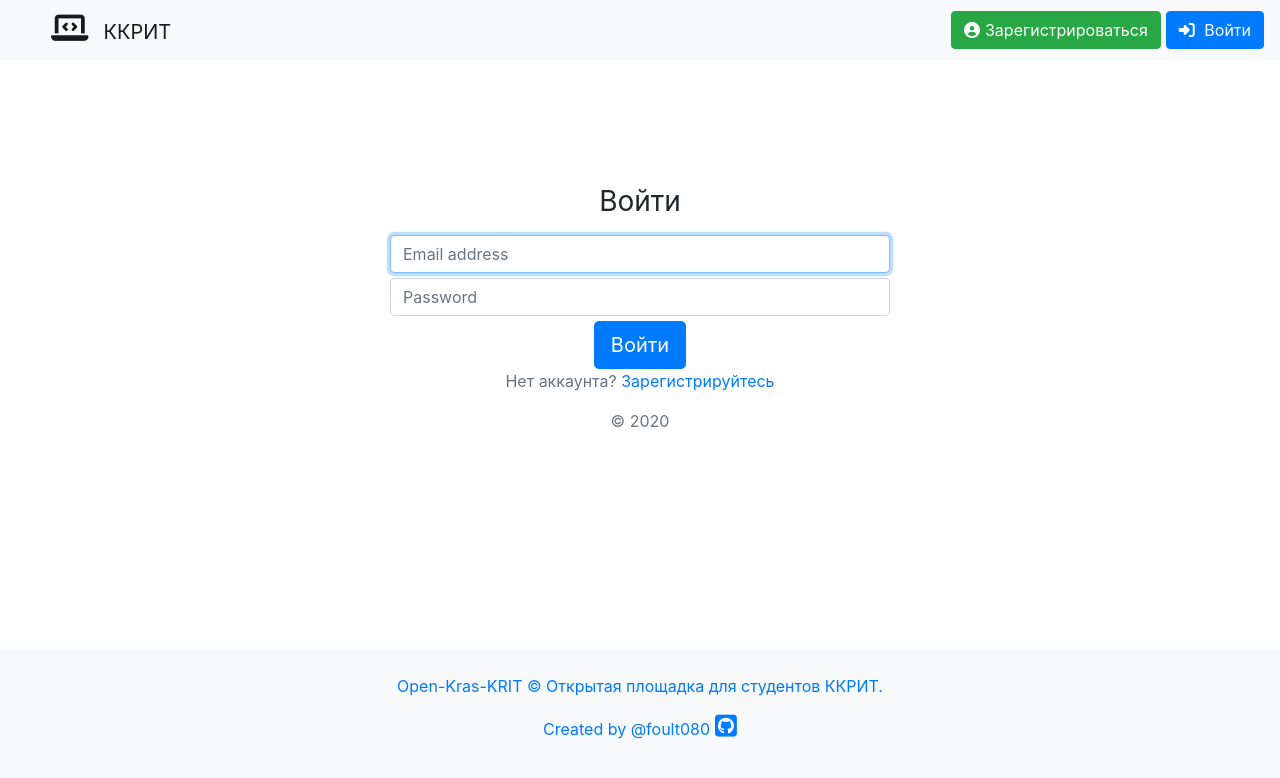
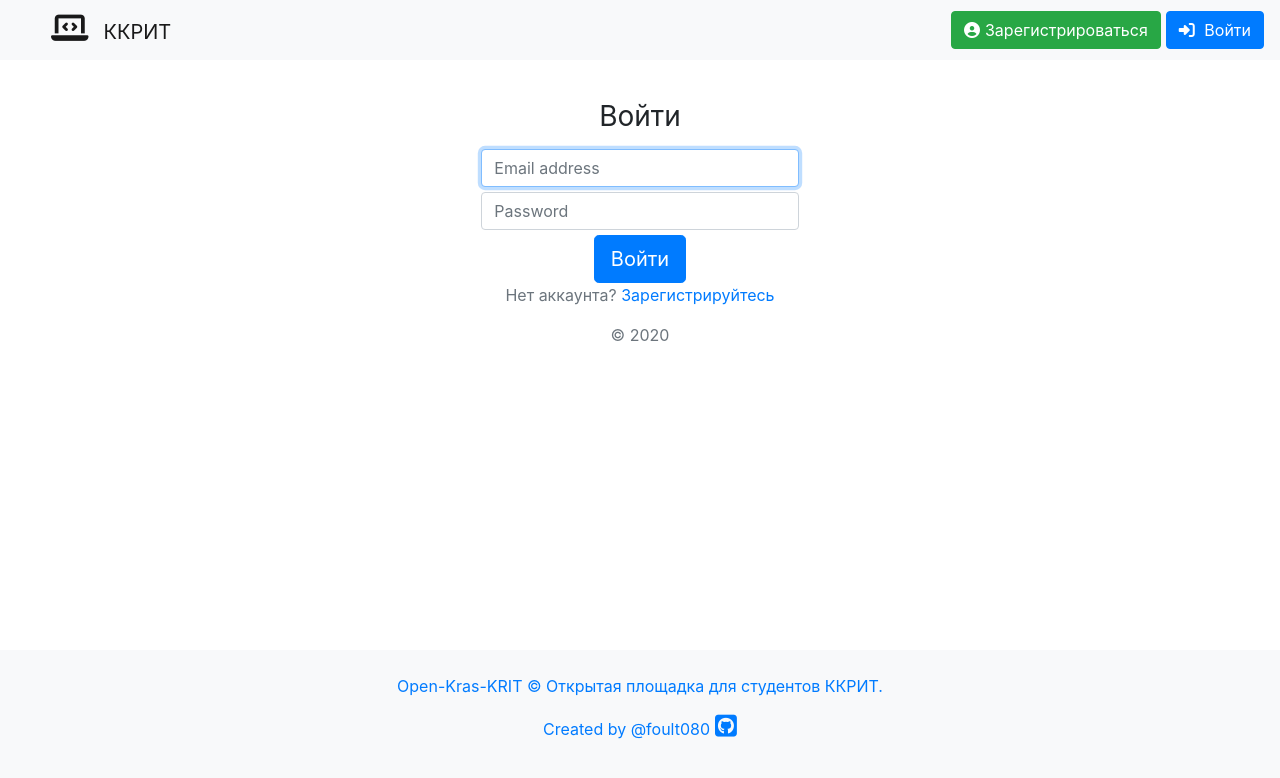
Before and after one commit to Foult080/open-kras-krit, a React (Create React App) app in the folder front-app/: page /signin in a window 1280 px wide. Shown: the top 778 px of the page. Built offline with nearby package versions, Linux system fonts and the light colour scheme; no server answers.

Commit message:
adaptive changes 3

```diff
--- a/front-app/src/App.css
+++ b/front-app/src/App.css
@@ -70,7 +70,8 @@ body {
 }
 
 .auth {
-  width: 40%;
+  padding-left: 10%;
+  padding-right: 10%;
   text-align: center;
   margin-top: 10%;
   margin-bottom: 10%;
--- a/front-app/src/components/auth/Login.js
+++ b/front-app/src/components/auth/Login.js
@@ -27,7 +27,7 @@ const Login = ({ login, isAuth }) => {
 
   return (
     <Fragment>
-      <div className="container col-lg-12 col-md-10 col-sm-6">
+      <div className="container col-lg-4 col-md-4 col-sm-2">
         <div className="auth ml-auto mx-auto auth">
           <form className="form-signin" onSubmit={e => onSubmit(e)}>
             <h1 className="h3 mb-3 font-weight-normal">Войти</h1>
--- a/front-app/src/components/layout/NavBar.js
+++ b/front-app/src/components/layout/NavBar.js
@@ -32,12 +32,14 @@ const NavBar = ({ auth: { isAuth, loading }, logout }) => {
         О проекте
       </Nav.Link>
  */}
+      <div>
         <Button href="/register" className="menu-button" variant="success">
           <i className="fas fa-user-circle"></i>Зарегистрироваться
         </Button>
         <Button href="/signin" variant="primary">
           <i className="fas fa-sign-in-alt"></i> Войти
         </Button>
+      </div>
     </Nav>
   );
   return (
```
Lines whose indentation alone changed are shown as unchanged.
